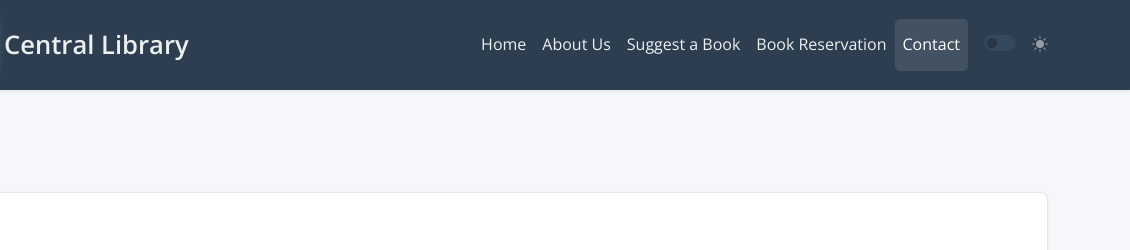
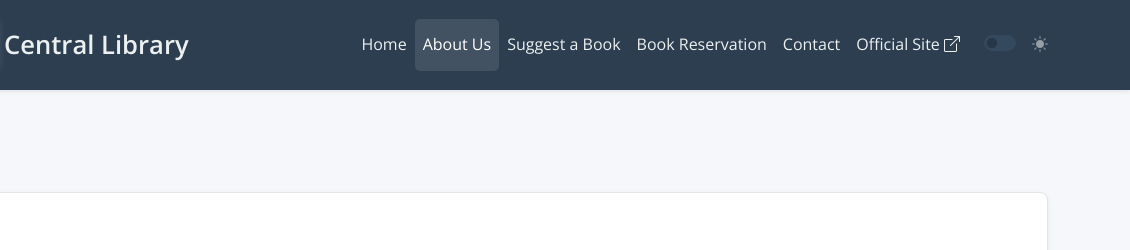
Before and after one commit to sirsyedlibrary/sirsyedlibrary.github.io, a plain HTML site: page contact.html in a window 1280 px wide. Shown: the top 250 px of the page, 150-1280 px from the left. Drawn offline with nearby package versions, Linux system fonts and the light colour scheme.

Commit message:
Update contact.html

```diff
--- a/contact.html
+++ b/contact.html
@@ -26,8 +26,7 @@
                         <a class="nav-link" href="index.html">Home</a>
                     </li>
                     <li class="nav-item">
-                        <a class="nav-link" href="about.html">About Us</a>
-                    </li>
+                        <a class="nav-link active" aria-current="page" href="about.html">About Us</a> </li>
                     <li class="nav-item">
                         <a class="nav-link" href="suggest.html">Suggest a Book</a>
                     </li>
@@ -35,7 +34,10 @@
                         <a class="nav-link" href="reserve.html">Book Reservation</a>
                     </li>
                     <li class="nav-item">
-                        <a class="nav-link active" aria-current="page" href="contact.html">Contact</a>
+                        <a class="nav-link" href="contact.html">Contact</a>
+                    </li>
+                    <li class="nav-item">
+                        <a class="nav-link" href="https://sirsyedcollege.ac.in/central-library/aboutus" target="_blank" rel="noopener noreferrer">Official Site <i class="bi bi-box-arrow-up-right"></i></a>
                     </li>
                     <li class="nav-item d-flex align-items-center ms-lg-3">
                         <div class="form-check form-switch my-auto">
```
